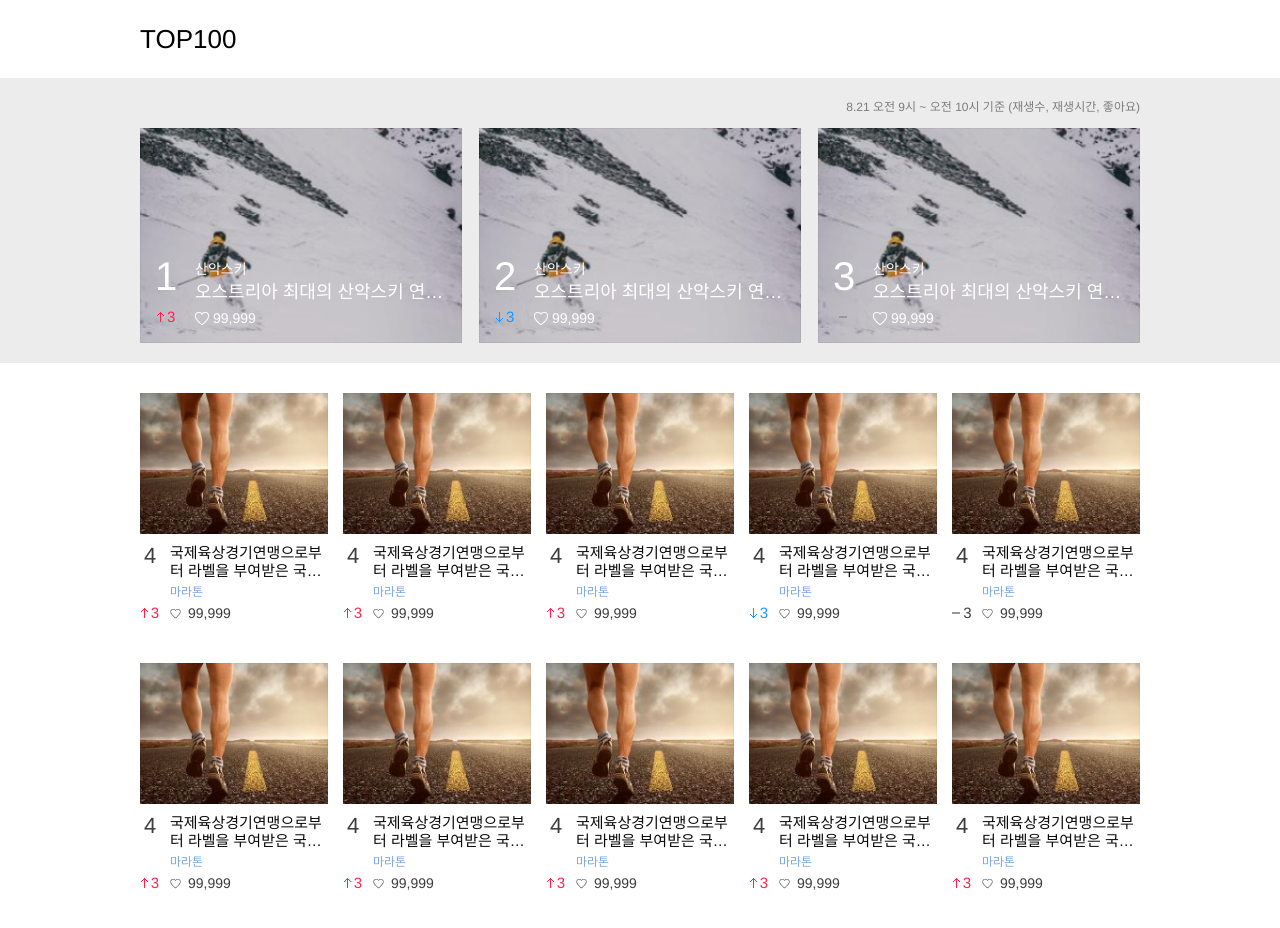
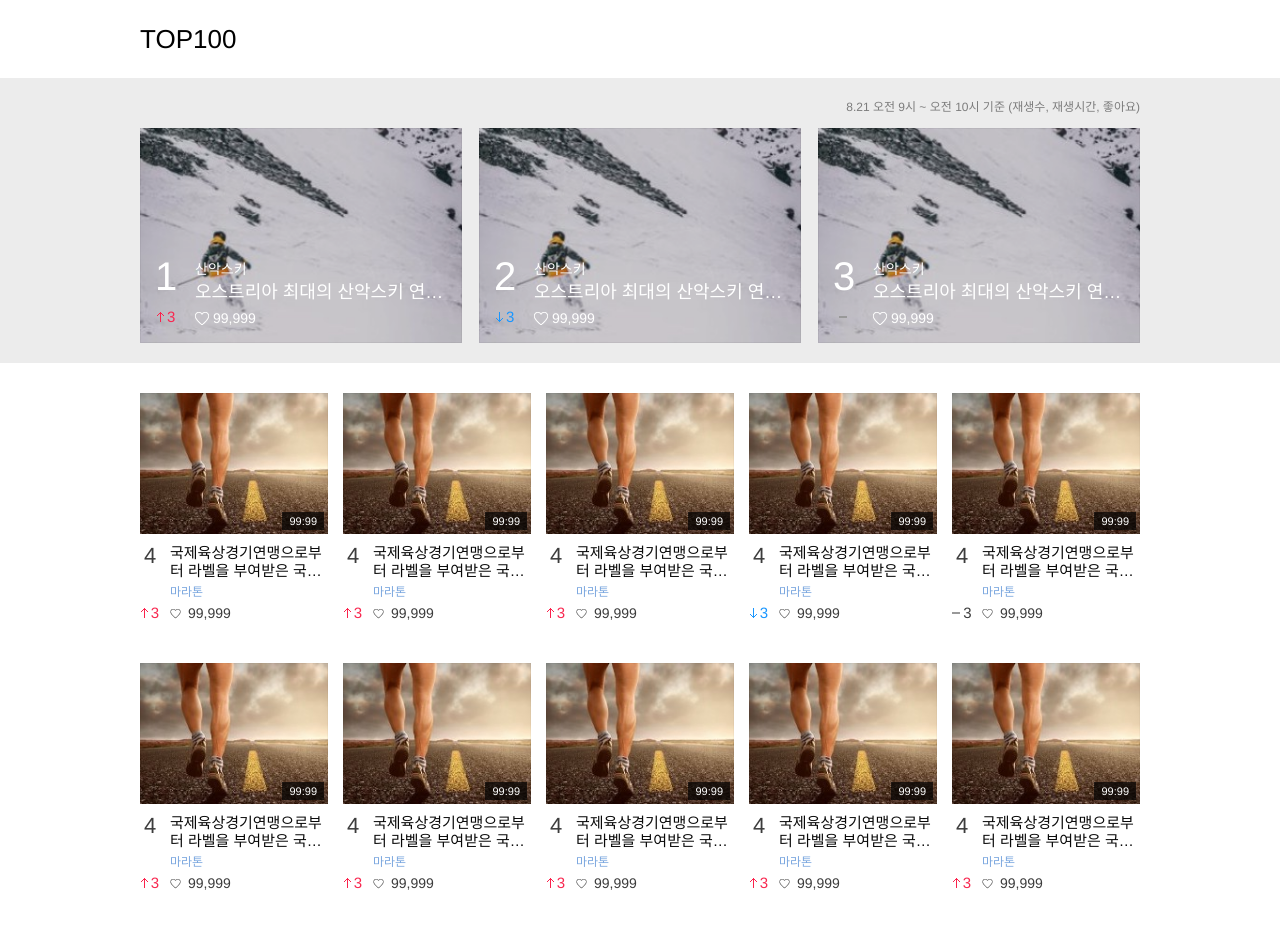
Before and after one commit to jisoooit/web2, a plain HTML site: page uilec/imagelist2.html in a window 1280 px wide. Drawn offline with Linux system fonts and the light colour scheme.

Commit message:
time watchlater

```diff
--- a/uilec/imagelist2.css
+++ b/uilec/imagelist2.css
@@ -187,6 +187,9 @@ h1{
 .sub_list li:nth-child(5n+1) {
     margin-left: 0;
 }
+.sub_list .img_wrap{
+    position: relative;
+}
 .sub_list .item_link{
     display: block;
     position: relative;
@@ -203,6 +206,31 @@ h1{
 .sub_list .item_link img{
     width: 188px;
     height: 141px;
+}
+.sub_list .time{
+    position: absolute; /*img_wrap*/
+    right: 4px;
+    bottom: 4px;
+    height: 18px;
+    padding: 0 7px 0;
+    font-size: 11px;
+    color: #fff;
+    background-color: rgba(0, 0, 0, 0.7);
+}
+.sub_list .watch_later_link{
+    display: none;
+    position: absolute;
+    right: 4px;
+    bottom: 4px;
+    width: 45px;
+    height: 45px;
+    background: url(./image/later_watch.png) no-repeat 0 0;
+}
+.sub_list .img_wrap:hover .watch_later_link{
+    display: block;
+}
+.sub_list .img_wrap:hover .time{
+    display: none;
 }
 .sub_list .info_wrap{
     margin-top: 10px;
--- a/uilec/imagelist2.html
+++ b/uilec/imagelist2.html
@@ -74,9 +74,13 @@
         <div class="sub_wrap">
             <ol class="sub_list">
                 <li>
+                    <div class="img_wrap">
                         <a href="#" class="item_link">
                             <img src="./image/thumb_image.jpg" alt="">
+                            <span class="time"><span class="blind">재생시간</span>99:99</span>
                         </a>
+                        <a href="#" class="watch_later_link"><span class="blind">나중에 보기</span></a>
+                    </div>
                     <div class="info_wrap">
                         <div class="rank">
                             <span class="num"><span class="blind">랭킹</span>4</span>
@@ -90,9 +94,13 @@
                     </div>
                 </li>
                 <li>
+                    <div class="img_wrap">
                         <a href="#" class="item_link">
                             <img src="./image/thumb_image.jpg" alt="">
+                            <span class="time"><span class="blind">재생시간</span>99:99</span>
                         </a>
+                        <a href="#" class="watch_later_link"><span class="blind">나중에 보기</span></a>
+                    </div>
                     <div class="info_wrap">
                         <div class="rank">
                             <span class="num"><span class="blind">랭킹</span>4</span>
@@ -106,9 +114,13 @@
                     </div>
                 </li>
                 <li>
+                    <div class="img_wrap">
                         <a href="#" class="item_link">
                             <img src="./image/thumb_image.jpg" alt="">
+                            <span class="time"><span class="blind">재생시간</span>99:99</span>
                         </a>
+                        <a href="#" class="watch_later_link"><span class="blind">나중에 보기</span></a>
+                    </div>
                     <div class="info_wrap">
                         <div class="rank">
                             <span class="num"><span class="blind">랭킹</span>4</span>
@@ -122,9 +134,13 @@
                     </div>
                 </li>
                 <li>
+                    <div class="img_wrap">
                         <a href="#" class="item_link">
                             <img src="./image/thumb_image.jpg" alt="">
+                            <span class="time"><span class="blind">재생시간</span>99:99</span>
                         </a>
+                        <a href="#" class="watch_later_link"><span class="blind">나중에 보기</span></a>
+                    </div>
                     <div class="info_wrap">
                         <div class="rank">
                             <span class="num"><span class="blind">랭킹</span>4</span>
@@ -138,9 +154,13 @@
                     </div>
                 </li>
                 <li>
+                    <div class="img_wrap">
                         <a href="#" class="item_link">
                             <img src="./image/thumb_image.jpg" alt="">
+                            <span class="time"><span class="blind">재생시간</span>99:99</span>
                         </a>
+                        <a href="#" class="watch_later_link"><span class="blind">나중에 보기</span></a>
+                    </div>
                     <div class="info_wrap">
                         <div class="rank">
                             <span class="num"><span class="blind">랭킹</span>4</span>
@@ -154,9 +174,13 @@
                     </div>
                 </li>
                 <li>
+                    <div class="img_wrap">
                         <a href="#" class="item_link">
                             <img src="./image/thumb_image.jpg" alt="">
+                            <span class="time"><span class="blind">재생시간</span>99:99</span>
                         </a>
+                        <a href="#" class="watch_later_link"><span class="blind">나중에 보기</span></a>
+                    </div>
                     <div class="info_wrap">
                         <div class="rank">
                             <span class="num"><span class="blind">랭킹</span>4</span>
@@ -170,9 +194,13 @@
                     </div>
                 </li>
                 <li>
+                    <div class="img_wrap">
                         <a href="#" class="item_link">
                             <img src="./image/thumb_image.jpg" alt="">
+                            <span class="time"><span class="blind">재생시간</span>99:99</span>
                         </a>
+                        <a href="#" class="watch_later_link"><span class="blind">나중에 보기</span></a>
+                    </div>
                     <div class="info_wrap">
                         <div class="rank">
                             <span class="num"><span class="blind">랭킹</span>4</span>
@@ -186,9 +214,13 @@
                     </div>
                 </li>
                 <li>
+                    <div class="img_wrap">
                         <a href="#" class="item_link">
                             <img src="./image/thumb_image.jpg" alt="">
+                            <span class="time"><span class="blind">재생시간</span>99:99</span>
                         </a>
+                        <a href="#" class="watch_later_link"><span class="blind">나중에 보기</span></a>
+                    </div>
                     <div class="info_wrap">
                         <div class="rank">
                             <span class="num"><span class="blind">랭킹</span>4</span>
@@ -202,9 +234,13 @@
                     </div>
                 </li>
                 <li>
+                    <div class="img_wrap">
                         <a href="#" class="item_link">
                             <img src="./image/thumb_image.jpg" alt="">
+                            <span class="time"><span class="blind">재생시간</span>99:99</span>
                         </a>
+                        <a href="#" class="watch_later_link"><span class="blind">나중에 보기</span></a>
+                    </div>
                     <div class="info_wrap">
                         <div class="rank">
                             <span class="num"><span class="blind">랭킹</span>4</span>
@@ -218,9 +254,13 @@
                     </div>
                 </li>
                 <li>
+                    <div class="img_wrap">
                         <a href="#" class="item_link">
                             <img src="./image/thumb_image.jpg" alt="">
+                            <span class="time"><span class="blind">재생시간</span>99:99</span>
                         </a>
+                        <a href="#" class="watch_later_link"><span class="blind">나중에 보기</span></a>
+                    </div>
                     <div class="info_wrap">
                         <div class="rank">
                             <span class="num"><span class="blind">랭킹</span>4</span>
```
Lines whose indentation alone changed are shown as unchanged.
